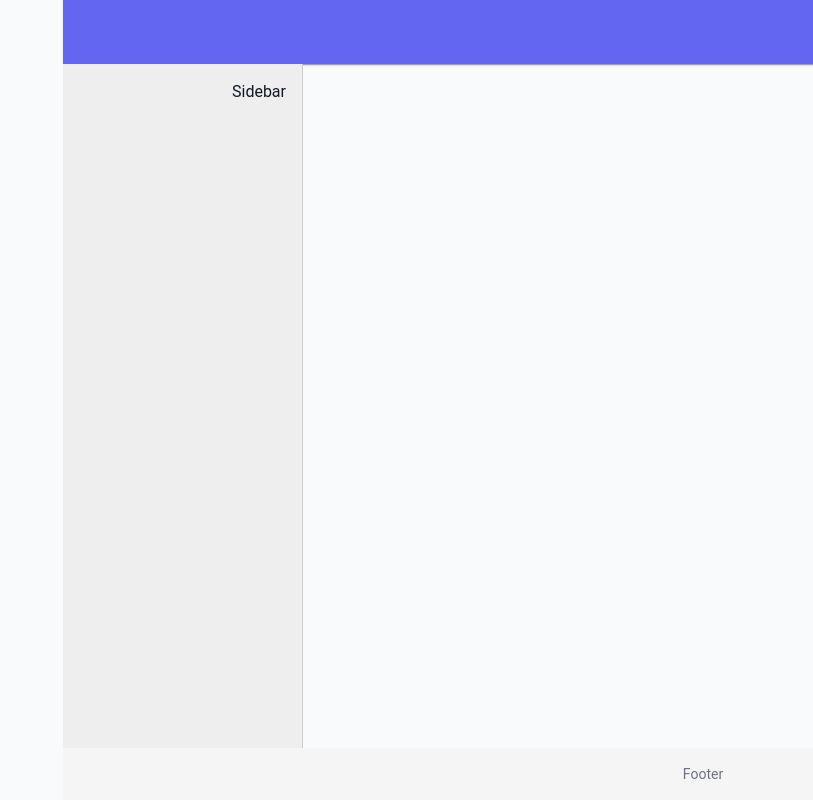
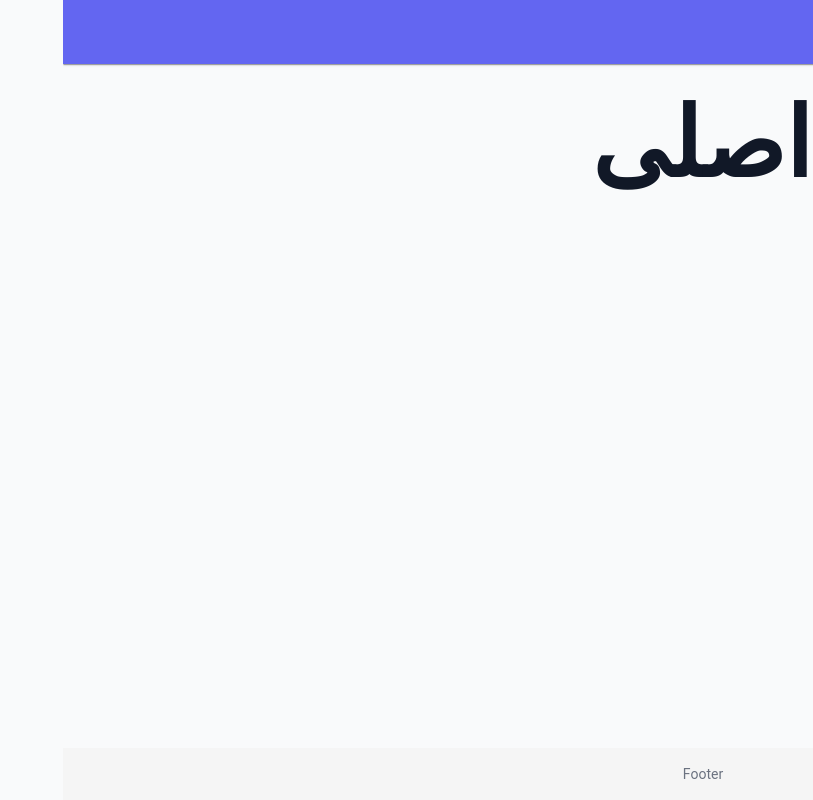
Before and after one commit to mejomba/pyproject2025front, a Next.js app: page / in a window 1280 px wide. Shown: the whole page, without its empty margins (467-1280 px from the left). Built offline with nearby package versions, Linux system fonts and the light colour scheme.

Commit message:
add comment for MainLayout

```diff
--- a/components/layout/MainLayout.tsx
+++ b/components/layout/MainLayout.tsx
@@ -7,17 +7,27 @@ import { Box } from '@mui/material';
 export default function MainLayout({ children }: { children: React.ReactNode }) {
     return (
         <Box display="flex" flexDirection="column" minHeight="100vh">
+            {/* begin header section */}
             <Header />
+            {/* end header section */}
 
+            {/* begin page content */}
             <Box display="flex" flex="1">
+
+                {/* begin right sidebar */}
+                <Box width="240px">
+                    <Sidebar />
+                </Box>
+                {/* end right sidebar */}
+
+                {/* begin main content */}
                 <Box component="main" flex="1" p={3}>
                     {children}
                 </Box>
+                {/* end main content */}
 
-                <Box width="240px">
-                    <Sidebar />
-                </Box>
             </Box>
+            {/* end page content */}
 
             <Footer />
         </Box>
```
